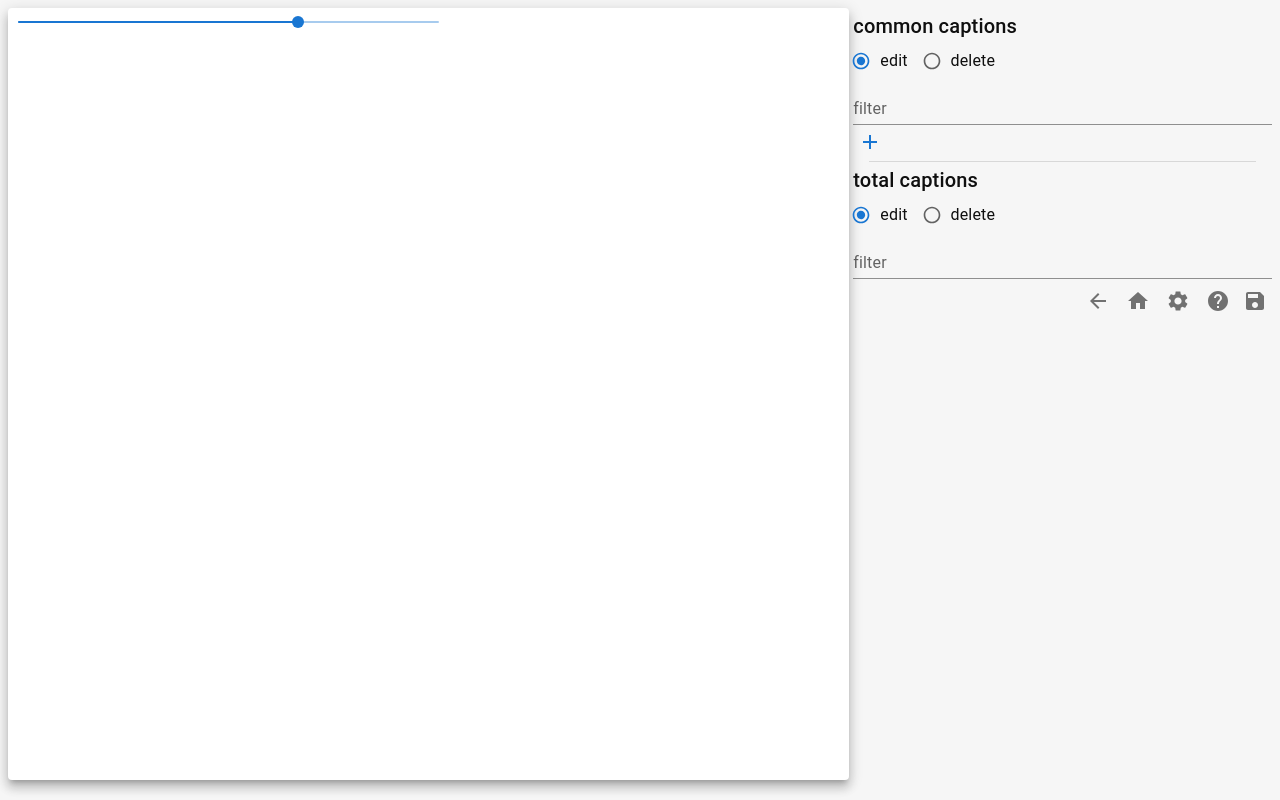
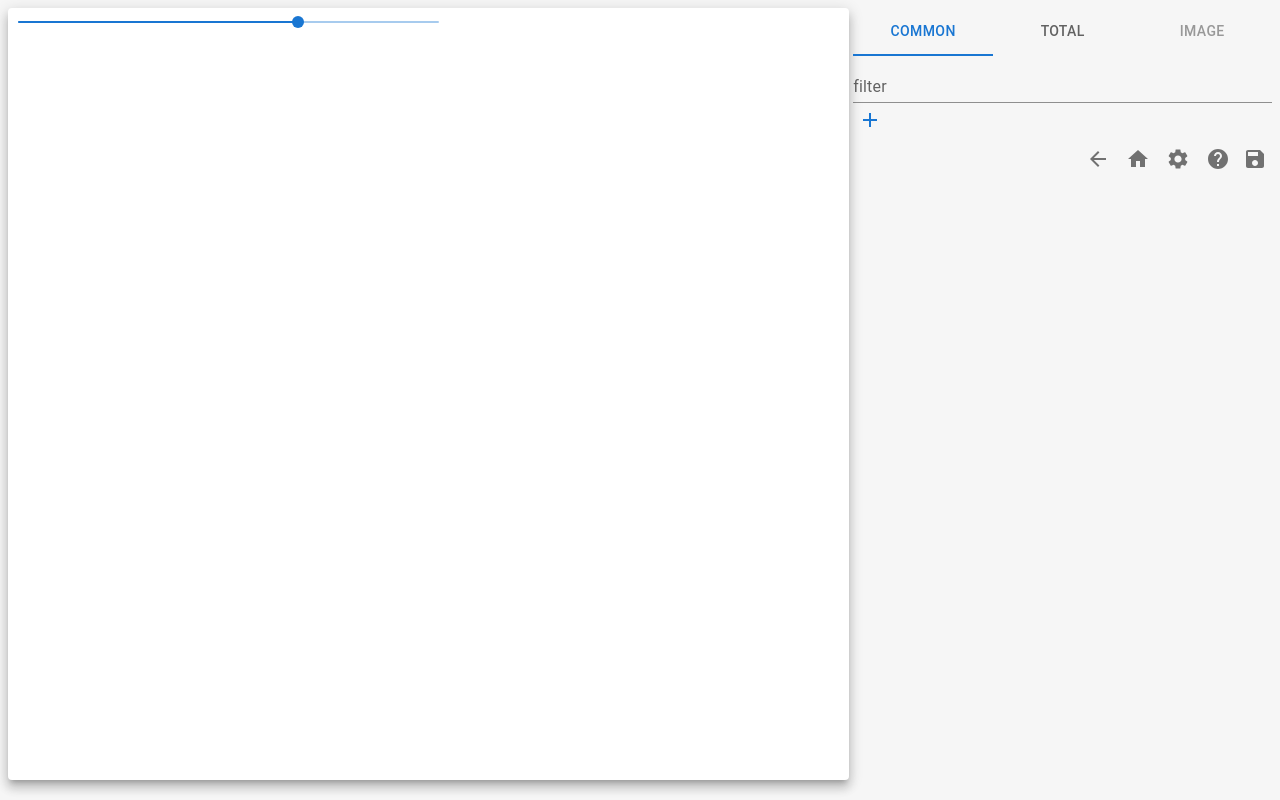
Before and after one commit to Qiu-Weidong/tag-editor, a React (Vite) app: page /edit in a window 1280 px wide. Built offline with nearby package versions, Linux system fonts and the light colour scheme.

Commit message:
完成了图片标签的编辑

```diff
--- a/src/app/imageListSlice.ts
+++ b/src/app/imageListSlice.ts
@@ -181,7 +181,6 @@ export const imageListSlice = createSlice({
       const images = state.images.map(img => {
         if (img.id !== action.payload.imageid) { return img }
         else {
-          console.log('找到了,', img.id);
           return { ...img, captions: action.payload.captions }
         }
       });
@@ -191,6 +190,45 @@ export const imageListSlice = createSlice({
       state.images = images;
     },
 
+    addCaptionForSelectedImages: (state, action: PayloadAction<string>) => {
+      const images = state.images.map(img => {
+        if(! img.isSelected) return img;
+        else return { ...img, captions: [...img.captions, action.payload] };
+      });
+
+      // 记得更新 labels
+      state.labels = labelCnt(images);
+      state.images = images;
+    },
+
+    changeCaptionForSelectedImages: (state, action: PayloadAction<{ before: string, after: string }>) => {
+      const images = state.images.map(img => {
+        if(! img.isSelected) return img;
+        else {
+          const captions = img.captions.map(caption => {
+            if(caption === action.payload.before) { return action.payload.after.trim() }
+            else return caption;
+          });
+
+          return {...img, captions};
+        }
+      });
+
+      // 记得更新 labels
+      state.labels = labelCnt(images);
+      state.images = images;
+    },
+
+    removeCaptionForSelectedImages: (state, action: PayloadAction<string>) => {
+      const images = state.images.map(img => {
+        if(! img.isSelected) return img;
+        else return { ...img, captions: img.captions.filter(caption => caption !== action.payload) };
+      });
+
+      // 记得更新 labels
+      state.labels = labelCnt(images);
+      state.images = images;
+    },
 
   }
 });
@@ -199,4 +237,4 @@ export const imageListSlice = createSlice({
 export default imageListSlice.reducer;
 
 // 导出 actions
-export const { changeCaptionsForImage, openImage, closeAllImages, openAllFilterImages, openAllSelectedImages, pushImage, selectImage, unselectImage, removeImage, clearImageList, setLabels, selectAllFilteredImages, unselectAllFilteredImages, setImageList } = imageListSlice.actions;
+export const { addCaptionForSelectedImages, changeCaptionForSelectedImages, removeCaptionForSelectedImages, changeCaptionsForImage, openImage, closeAllImages, openAllFilterImages, openAllSelectedImages, pushImage, selectImage, unselectImage, removeImage, clearImageList, setLabels, selectAllFilteredImages, unselectAllFilteredImages, setImageList } = imageListSlice.actions;
--- a/src/page/edit/CaptionEditPage.tsx
+++ b/src/page/edit/CaptionEditPage.tsx
@@ -1,4 +1,4 @@
-import { Divider, Grid, IconButton, ImageList, ImageListItem, Paper, Slider } from "@mui/material";
+import { Grid, IconButton, ImageList, ImageListItem, Paper, Slider } from "@mui/material";
 import { useSelector } from "react-redux";
 import { RootState } from "../../app/store";
 import { ImageState, LabelState } from "../../app/imageListSlice";
@@ -12,8 +12,10 @@ import { useNavigate } from "react-router-dom";
 import CaptionEditor from "./CaptionEditor";
 import SaveIcon from '@mui/icons-material/Save';
 import { ImageCaptionEditor } from "./CaptionEditor";
-import { changeCaptionsForImage } from "../../app/imageListSlice";
+import { changeCaptionsForImage, addCaptionForSelectedImages, changeCaptionForSelectedImages, removeCaptionForSelectedImages } from "../../app/imageListSlice";
 import { useDispatch } from "react-redux";
+import Tabs from '@mui/material/Tabs';
+import Tab from '@mui/material/Tab';
 
 
 function ImageItem(props: {
@@ -68,9 +70,37 @@ function getCommonCaptionsForSelectedImages(selectedImages: ImageState[], labels
 function getTotalCaptionsForSelectedImages(selectedImages: ImageState[]): string[] {
   let totalLabels = new Set<string>([]);
   selectedImages.forEach(image => totalLabels = new Set([...totalLabels, ...image.captions]));
-  // const _totalLabels = labels.filter(label => totalLabels.has(label.content));
   return Array.from(totalLabels).sort();
 }
+
+interface TabPanelProps {
+  children?: React.ReactNode;
+  index: number;
+  value: number;
+}
+
+function TabPanel(props: TabPanelProps) {
+  const { children, value, index, ...other } = props;
+  return (
+    <div
+      role="tabpanel"
+      hidden={value !== index}
+      id={`simple-tabpanel-${index}`}
+      aria-labelledby={`simple-tab-${index}`}
+      {...other}
+    >
+      {value === index && children}
+    </div>
+  );
+}
+
+
+
+
+
+
+
+
 
 
 
@@ -87,7 +117,7 @@ export default function CaptionEditPage() {
   const [openImageIndex, setOpenImageIndex] = useState<number | undefined>(undefined);
   const [openImage, setOpenImage] = useState<ImageState | undefined>(undefined);
 
-
+  const [tabid, setTabid] = useState(0);
   const [cols, setCols] = useState(defaultImageColumns);
 
 
@@ -121,7 +151,7 @@ export default function CaptionEditPage() {
               {
                 images.map(image => <ImageItem image={image} onImageClick={(image) => {
                   const index = images.findIndex(img => image.id === img.id);
-                  if (index >= 0) { setOpenImageIndex(index); setOpenImage(images[index]); }
+                  if (index >= 0) { setOpenImageIndex(index); setOpenImage(image); setTabid(2); }
                 }} />)
               }
             </ImageList>
@@ -129,7 +159,9 @@ export default function CaptionEditPage() {
           {/* 盖在上面 */}
           {
             openImageIndex !== undefined ? <div style={{ position: 'absolute', left: 0, top: 0, width: '100%', height: '100%', }}>
-              <LightBox images={images} defaultShowIndex={(openImageIndex ?? 0)} onClose={() => setOpenImageIndex(undefined)}
+              <LightBox images={images} defaultShowIndex={(openImageIndex ?? 0)} onClose={() => {
+                setOpenImageIndex(undefined); setOpenImage(undefined); setTabid(0);
+              }}
                 onNext={(_before, after) => {
                   setOpenImage(after);
                 }} onPrev={(_before, after) => {
@@ -145,24 +177,38 @@ export default function CaptionEditPage() {
 
       <Grid item xs={5} md={4} style={{ overflowY: 'auto', overflowX: 'hidden', }}>
         <div style={{ maxHeight: '100%', position: 'relative' }}>
-          {
-            openImage === undefined || openImageIndex === undefined ? <>
-              {/* 公有标签 */}
-              <CaptionEditor captions={commonLabels} title="common captions" helpInfo=""
-                onAddCaption={(caption: string) => { }} onRemoveCaption={(caption: string) => { }} onChangeCaption={(before: string, after: string) => { }}
-                addable={true} />
-              <Divider variant="middle" />
-              {/* 所有标签 */}
-              <CaptionEditor captions={totalLabels} title="total captions" helpInfo=""
-                onAddCaption={(caption: string) => { }} onRemoveCaption={(caption: string) => { }} onChangeCaption={(before: string, after: string) => { }}
-                addable={false} />
-            </> : <ImageCaptionEditor captions={openImage.captions} imageid={openImage.id}
+          <Tabs value={tabid} onChange={(_, id) => setTabid(id)} variant="fullWidth" centered>
+            <Tab label="Common"></Tab>
+            <Tab label="Total" />
+            <Tab label="Image" disabled={openImage == undefined || openImageIndex == undefined} />
+          </Tabs>
+
+          {/* 公有标签 */}
+          <TabPanel value={tabid} index={0}>
+            <CaptionEditor captions={commonLabels} helpInfo=""
+              onAddCaption={(caption: string) => { dispatch(addCaptionForSelectedImages(caption)) }}
+              onRemoveCaption={(caption: string) => { dispatch(removeCaptionForSelectedImages(caption)) }}
+              onChangeCaption={(before: string, after: string) => { dispatch(changeCaptionForSelectedImages({ before, after })) }}
+              addable={true} />
+          </TabPanel>
+
+          {/* 所有标签 */}
+          <TabPanel value={tabid} index={1}>
+            <CaptionEditor captions={totalLabels} helpInfo=""
+              onAddCaption={(caption: string) => { dispatch(addCaptionForSelectedImages(caption)) }}
+              onRemoveCaption={(caption: string) => { dispatch(removeCaptionForSelectedImages(caption)) }}
+              onChangeCaption={(before: string, after: string) => { dispatch(changeCaptionForSelectedImages({ before, after })) }}
+              addable={false} />
+          </TabPanel>
+
+          <TabPanel value={tabid} index={2}>
+            <ImageCaptionEditor captions={openImage?.captions ?? []} imageid={openImage?.id ?? ''}
               onChangeCaption={(imageid, captions) => {
-                console.log(captions);
                 dispatch(changeCaptionsForImage({ imageid, captions }));
               }}
-              title={"image captions"} helpInfo={""} />
-          }
+              helpInfo={""} />
+          </TabPanel>
+
 
 
 
--- a/src/page/edit/CaptionEditor.tsx
+++ b/src/page/edit/CaptionEditor.tsx
@@ -1,7 +1,6 @@
-import { Chip, FormControl, FormControlLabel, IconButton, InputAdornment, Radio, RadioGroup, TextField, Typography } from "@mui/material";
+import { Chip, FormControlLabel, FormGroup, IconButton, InputAdornment, Switch, TextField } from "@mui/material";
 import { useEffect, useState } from "react";
 import AddIcon from '@mui/icons-material/Add';
-import EditNoteIcon from '@mui/icons-material/EditNote';
 import DoneIcon from '@mui/icons-material/Done';
 import PublishIcon from '@mui/icons-material/Publish';
 
@@ -12,6 +11,7 @@ function EditableChip(props: {
   color: 'default' | 'primary' | 'secondary' | 'error' | 'info' | 'success' | 'warning',
   editable: boolean, // 是否默认启动编辑(当需要添加的时候则默认启动编辑)
   onChange: (before: string, after: string) => void,
+  onRemove: (caption: string) => void,
 }) {
   const [inputValue, setInputValue] = useState(props.caption);
   const [edit, setEdit] = useState(props.editable);
@@ -37,20 +37,20 @@ function EditableChip(props: {
     }} autoFocus
       onChange={(e) => setInputValue(e.target.value)}
       onBlur={finishEdit}
-    // onKeyDown={(e) => {
-    //   if (e.key === 'Enter') { finishEdit(); }
-    // }}
     />
   </div>) : inputValue;
 
   return (<Chip size="small" variant="filled" color={props.color} style={{ marginRight: 2 }}
+    onDoubleClick={() => setEdit(true)}
     clickable={!edit} label={label}
-    deleteIcon={edit ? <DoneIcon /> : <EditNoteIcon />}
+    deleteIcon={edit ? <DoneIcon /> : undefined}
     onDelete={() => {
       if (edit) {
+        // 完成编辑
         finishEdit();
       } else {
-        setEdit(true);
+        // 执行删除操作
+        props.onRemove(props.caption);
       }
     }}
   />);
@@ -64,49 +64,45 @@ export default function CaptionEditor(props: {
   onAddCaption: (caption: string) => void | undefined,
   onRemoveCaption: (caption: string) => void | undefined,
   onChangeCaption: (before: string, after: string) => void | undefined,
-  title: string,
   helpInfo: string,
 }) {
   const [filterText, setFilterText] = useState('');
+  const [allCaptions, setAllCaptions] = useState(props.captions);
   const [filteredCaptions, setFilteredCaptions] = useState(props.captions);
+  useEffect(() => {
+    // 执行一些初始化操作
+    updateCaptions(props.captions);
+  }, [props.captions]);
 
+  function updateCaptions(captions: string[]) {
+    setAllCaptions(captions);
+    const filtered = captions.filter(caption => caption.includes(filterText));
+    setFilteredCaptions(filtered);
+  }
 
-  const [editOrDelete, setEditOrDelete] = useState(0);
 
   // 控制添加部分的显示
   const [adding, setAdding] = useState(false);
 
-  const captionList = editOrDelete == 0 ? (filteredCaptions.map(caption => <EditableChip editable={false} color="info" caption={caption}
-    onChange={(before, after) => props.onChangeCaption(before, after)} />))
-    : (filteredCaptions.map(caption => <Chip color="info" size="small" label={caption} onDelete={() => { }}
-      // avatar={<Avatar>{caption.frequency}</Avatar>}
-      style={{ marginRight: 2 }}
-      clickable
-    />));
+  const captionList = (filteredCaptions.map(caption => <EditableChip editable={false} color="info" caption={caption}
+    onRemove={(removedCaption) => {
+      const captions = allCaptions.filter(caption => caption != removedCaption);
+      updateCaptions(captions);
+      props.onRemoveCaption(removedCaption);
+    }}
+
+    onChange={(before, after) => {
+      // 本地更新
+      const captions = allCaptions.map(caption => {
+        if (caption === before) return after.trim();
+        else return caption;
+      });
+      updateCaptions(captions);
+      props.onChangeCaption(before, after.trim());
+    }} />));
 
 
   return (<div style={{ marginBottom: 2, marginTop: 2 }}>
-
-    <Typography variant="h6">
-      {props.title}
-    </Typography>
-    <FormControl size="small">
-      <RadioGroup
-        row
-        aria-labelledby="demo-form-control-label-placement"
-        name="position"
-        value={editOrDelete}
-        onChange={(e) => { setEditOrDelete(e.target.value as unknown as number); }}
-      >
-        <FormControlLabel
-          value={0}
-          control={<Radio size="small" />}
-          label="edit"
-        // labelPlacement="start"
-        />
-        <FormControlLabel value={1} control={<Radio size="small" />} label="delete" />
-      </RadioGroup>
-    </FormControl>
 
     {/* 过滤器  */}
     <TextField fullWidth size="small" variant="standard" label="filter" value={filterText} onChange={(e) => {
@@ -115,14 +111,22 @@ export default function CaptionEditor(props: {
       setFilteredCaptions(filtered);
     }} />
 
-    <div style={{ maxHeight: '36vh', overflowY: 'auto' }}>
+    <div style={{ maxHeight: '60vh', overflowY: 'auto' }}>
       {
         captionList
       }
 
       {
         // 只有当可以添加标签的时候才显示添加按钮
-        props.addable ? (adding ? <EditableChip editable={true} color="info" caption="add new label" onChange={() => {/**新建标签 */ setAdding(false) }} />
+        props.addable ? (adding ? <EditableChip editable={true} color="info" caption="add new label"
+          onRemove={() => { }}
+          onChange={(_, after) => {/**新建标签 */
+            setAdding(false);
+            const captions = [...allCaptions, after.trim()];
+            updateCaptions(captions);
+
+            props.onAddCaption(after);
+          }} />
           : <IconButton color="primary" size="small" onClick={() => setAdding(true)}><AddIcon /></IconButton>) : ''
       }
     </div>
@@ -137,13 +141,13 @@ export function ImageCaptionEditor(props: {
   imageid: string,
   captions: string[],
   onChangeCaption: (imageid: string, captions: string[]) => void | undefined,
-  title: string,
   helpInfo: string,
 }) {
   const [filterText, setFilterText] = useState('');
   const [allCaptions, setAllCaptions] = useState(props.captions);
   const [filteredCaptions, setFilteredCaptions] = useState(props.captions);
   const [rawText, setRawText] = useState('');
+  const [showRawText, setShowRawText] = useState(false);
 
   useEffect(() => {
     // 执行一些初始化操作
@@ -161,69 +165,65 @@ export function ImageCaptionEditor(props: {
   }
 
 
-  const [editOrDelete, setEditOrDelete] = useState(0);
 
   // 控制添加部分的显示
   const [adding, setAdding] = useState(false);
 
-  const captionList = editOrDelete == 0 ? (filteredCaptions.map(caption => <EditableChip editable={false} color="info" caption={caption}
+  const captionList = (filteredCaptions.map(caption => <EditableChip
+    editable={false} color="info" caption={caption}
+    onRemove={() => {
+      const captions = allCaptions.filter(_caption => _caption !== caption);
+      // 本地更新
+      updateCaptions(captions);
+      props.onChangeCaption(props.imageid, captions);
+    }}
     onChange={(before, after) => {
       // 将 before 修改为了 after
       const captions = allCaptions.map(caption => {
-        if(caption === before) return after.trim();
+        if (caption === before) return after.trim();
         else return caption;
       });
 
       updateCaptions(captions);
       props.onChangeCaption(props.imageid, captions);
-    }} />))
-    : (filteredCaptions.map(caption => <Chip color="info" size="small" label={caption} onDelete={() => {
-      // 将 caption 删除
-      const captions = allCaptions.filter(_caption => _caption !== caption);
-      // 本地更新
-      updateCaptions(captions);
-      props.onChangeCaption(props.imageid, captions);
-    }}
-      style={{ marginRight: 2 }}
-      clickable
-    />));
+    }} />));
 
 
   return (<div style={{ marginBottom: 2, marginTop: 2 }}>
+    <FormGroup style={{ marginLeft: 10 }}>
+      <FormControlLabel control={<Switch checked={showRawText} onChange={e => setShowRawText(e.target.checked)} size="small" />} label="raw text" />
+    </FormGroup>
 
-    <Typography variant="h6">
-      {props.title}
-    </Typography>
-    <FormControl size="small">
-      <RadioGroup
-        row
-        aria-labelledby="demo-form-control-label-placement"
-        name="position"
-        value={editOrDelete}
-        onChange={(e) => { setEditOrDelete(e.target.value as unknown as number); }}
-      >
-        <FormControlLabel value={0} control={<Radio size="small" />} label="edit" />
-        <FormControlLabel value={1} control={<Radio size="small" />} label="delete" />
-        <FormControlLabel value={2} control={<Radio size="small" />} label="raw text" />
-      </RadioGroup>
-    </FormControl>
-
-
+    {/* 过滤器  */}
     {
-      editOrDelete != 2 ? <>
-        {/* 过滤器  */}
+      showRawText ? <TextField fullWidth variant="standard"
+        id="outlined-multiline-flexible"
+        label="captions"
+        multiline
+        maxRows={16}
+        value={rawText}
+        onChange={(e) => setRawText(e.target.value)}
+        InputProps={{
+          endAdornment: <InputAdornment position="start">
+            <IconButton onClick={submit}><PublishIcon /></IconButton>
+          </InputAdornment>,
+        }}
+      /> : <>
         <TextField fullWidth size="small" variant="standard" label="filter" value={filterText} onChange={(e) => {
           setFilterText(e.target.value);
           const filtered = allCaptions.filter(caption => caption.includes(e.target.value));
           setFilteredCaptions(filtered);
         }} />
 
-        <div style={{ maxHeight: '75vh', overflowY: 'auto' }}>
+        <div style={{ maxHeight: '60vh', overflowY: 'auto' }}>
           {
             captionList
           }
           {
-            adding ? <EditableChip editable={true} color="info" caption="add new label" onChange={(_, after) => {
+            adding ? <EditableChip
+              editable={true} color="info" caption="add new label"
+              onRemove={() => { }}
+              onChange={(_, after) => {
                 /**新建标签 */
                 setAdding(false);
                 // 添加标签 after
@@ -236,20 +236,9 @@ export function ImageCaptionEditor(props: {
 
 
         </div>
-      </> : <TextField fullWidth variant="standard"
-        id="outlined-multiline-flexible"
-        label="captions"
-        multiline
-        maxRows={16}
-        value={rawText}
-        onChange={(e) => setRawText(e.target.value)}
-        InputProps={{
-          endAdornment: <InputAdornment position="start">
-            <IconButton onClick={submit}><PublishIcon /></IconButton>
-          </InputAdornment>,
-        }}
-      />
+      </>
     }
+
 
   </div>);
 
```
Lines whose indentation alone changed are shown as unchanged.
